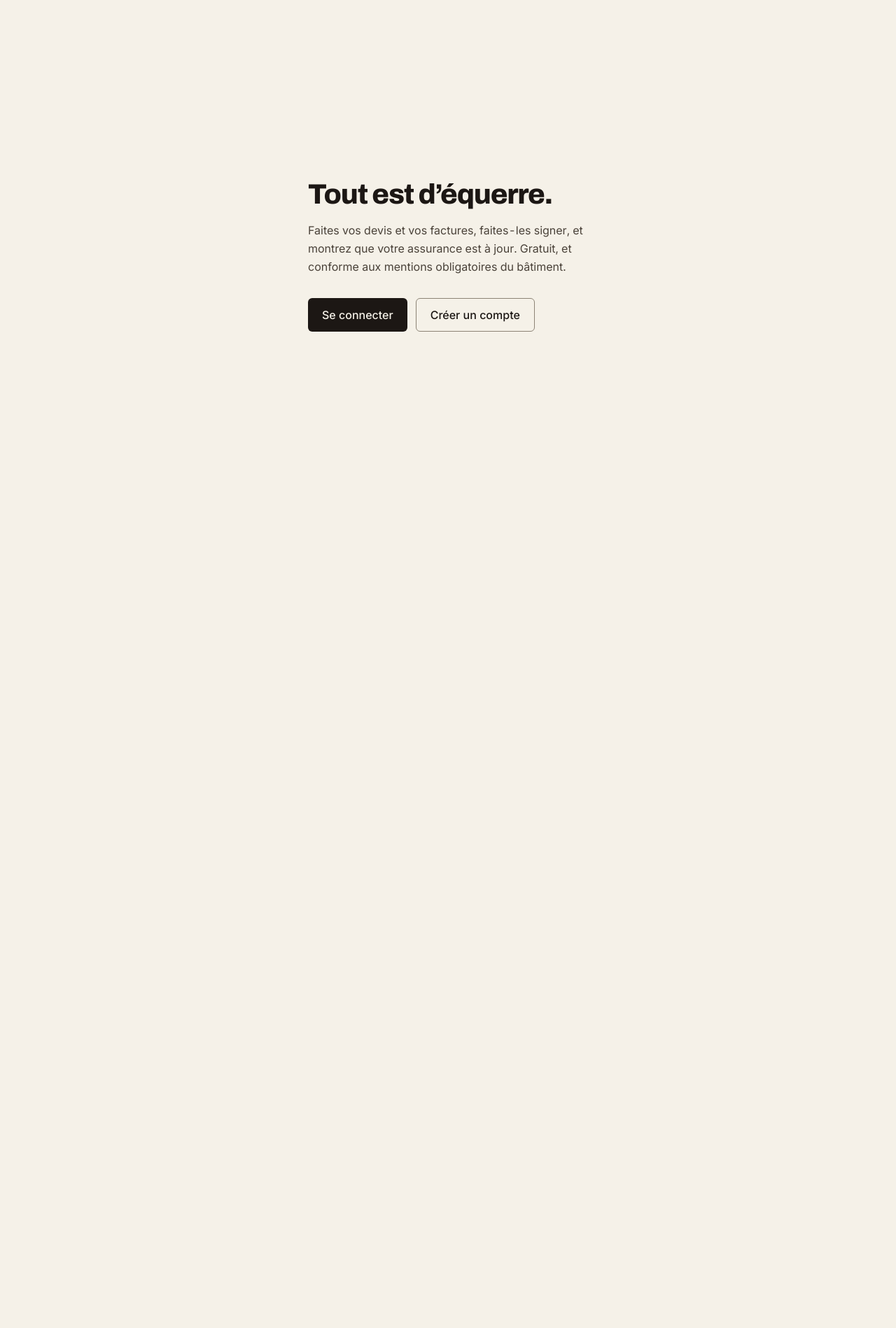
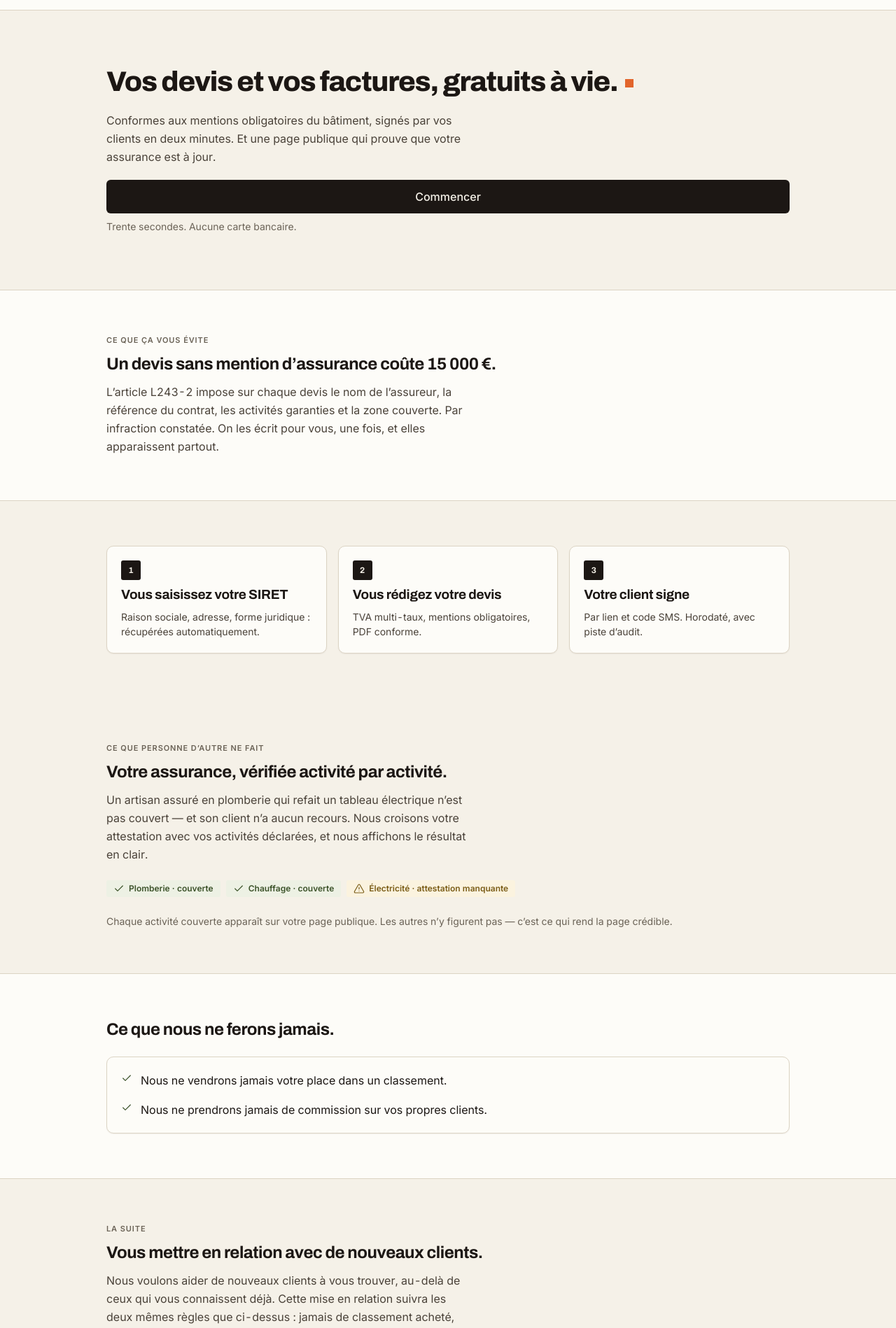
Before and after one commit to PYOH-Agency/Workaround, a Next.js app: page / in a window 1280 px wide. Shown: the part 62-1960 px from the top of the page at 70% size. Before the commit the page ends 800 px from the top, so only its background shows below. Built offline with nearby package versions, Linux system fonts and the light colour scheme.

Commit message:
feat: la page pro

```diff
--- /dev/null
+++ b/src/app/_landing/onboarding-href.ts
@@ -0,0 +1,10 @@
+/**
+ * Ou mene l'action principale de la page pro.
+ *
+ * L'onboarding artisan n'est pas encore construit. En attendant, on pointe sur
+ * la connexion, qui est le debut reel du parcours aujourd'hui — une landing
+ * dont l'action principale renvoie une 404 serait pire que pas de landing.
+ *
+ * Le jour ou l'onboarding existe, c'est cette ligne qui change, et elle seule.
+ */
+export const ONBOARDING_HREF = '/connexion'
--- /dev/null
+++ b/src/app/_landing/pro/hero.tsx
@@ -0,0 +1,36 @@
+import { ButtonLink } from '@/ui/atoms/button-link'
+import { Heading } from '@/ui/atoms/heading'
+import { Text } from '@/ui/atoms/text'
+import { Reveal } from '@/ui/molecules/reveal'
+import { RevealTick } from '@/ui/molecules/reveal-tick'
+import { ONBOARDING_HREF } from '../onboarding-href'
+
+export function Hero() {
+  return (
+    <section className="mx-auto w-full max-w-5xl px-6 py-20">
+      {/* Le seul `Reveal` de la page : c'est le bloc qui porte la promesse. */}
+      <Reveal>
+        <div className="flex flex-col gap-5">
+          <Heading level="display">
+            Vos devis et vos factures, gratuits à vie.
+            <RevealTick />
+          </Heading>
+          <div className="max-w-[52ch]">
+            <Text tone="soft">
+              Conformes aux mentions obligatoires du bâtiment, signés par vos clients en deux
+              minutes. Et une page publique qui prouve que votre assurance est à jour.
+            </Text>
+          </div>
+          <div className="flex flex-col gap-2">
+            <ButtonLink href={ONBOARDING_HREF} size="lg">
+              Commencer
+            </ButtonLink>
+            <Text size="sm" tone="muted">
+              Trente secondes. Aucune carte bancaire.
+            </Text>
+          </div>
+        </div>
+      </Reveal>
+    </section>
+  )
+}
--- /dev/null
+++ b/src/app/_landing/pro/mentions.tsx
@@ -0,0 +1,15 @@
+import { SectionHeader } from '@/ui/molecules/section-header'
+
+export function Mentions() {
+  return (
+    <section className="border-y border-rule bg-card">
+      <div className="mx-auto w-full max-w-5xl px-6 py-16">
+        <SectionHeader
+          label="Ce que ça vous évite"
+          title="Un devis sans mention d’assurance coûte 15 000 €."
+          lead="L’article L243-2 impose sur chaque devis le nom de l’assureur, la référence du contrat, les activités garanties et la zone couverte. Par infraction constatée. On les écrit pour vous, une fois, et elles apparaissent partout."
+        />
+      </div>
+    </section>
+  )
+}
--- /dev/null
+++ b/src/app/_landing/pro/next.tsx
@@ -0,0 +1,18 @@
+import { SectionHeader } from '@/ui/molecules/section-header'
+
+/**
+ * Texte provisoire, a relire : point ouvert n°3 du §10 de la spec landing.
+ * Le principe est arrete (une direction, sans date, encadree par la regle
+ * enoncee juste au-dessus) — la formulation exacte ne l'est pas.
+ */
+export function Next() {
+  return (
+    <section className="mx-auto w-full max-w-5xl px-6 py-16">
+      <SectionHeader
+        label="La suite"
+        title="Vous mettre en relation avec de nouveaux clients."
+        lead="Nous voulons aider de nouveaux clients à vous trouver, au-delà de ceux qui vous connaissent déjà. Cette mise en relation suivra les deux mêmes règles que ci-dessus : jamais de classement acheté, jamais de commission sur vos propres clients. C’est une direction, pas une date."
+      />
+    </section>
+  )
+}
--- /dev/null
+++ b/src/app/_landing/pro/passport.tsx
@@ -0,0 +1,33 @@
+import { Badge } from '@/ui/atoms/badge'
+import { Icon } from '@/ui/atoms/icon'
+import { Text } from '@/ui/atoms/text'
+import { SectionHeader } from '@/ui/molecules/section-header'
+
+export function Passport() {
+  return (
+    <section className="mx-auto w-full max-w-5xl px-6 py-16">
+      <div className="flex flex-col gap-6">
+        <SectionHeader
+          label="Ce que personne d’autre ne fait"
+          title="Votre assurance, vérifiée activité par activité."
+          lead="Un artisan assuré en plomberie qui refait un tableau électrique n’est pas couvert — et son client n’a aucun recours. Nous croisons votre attestation avec vos activités déclarées, et nous affichons le résultat en clair."
+        />
+        <div className="flex flex-wrap gap-2">
+          <Badge tone="verified" icon={<Icon name="check" size="sm" />}>
+            Plomberie · couverte
+          </Badge>
+          <Badge tone="verified" icon={<Icon name="check" size="sm" />}>
+            Chauffage · couverte
+          </Badge>
+          <Badge tone="warning" icon={<Icon name="alert" size="sm" />}>
+            Électricité · attestation manquante
+          </Badge>
+        </div>
+        <Text size="sm" tone="muted">
+          Chaque activité couverte apparaît sur votre page publique. Les autres n’y figurent pas —
+          c’est ce qui rend la page crédible.
+        </Text>
+      </div>
+    </section>
+  )
+}
--- /dev/null
+++ b/src/app/_landing/pro/pricing.tsx
@@ -0,0 +1,22 @@
+import { ButtonLink } from '@/ui/atoms/button-link'
+import { SectionHeader } from '@/ui/molecules/section-header'
+import { ONBOARDING_HREF } from '../onboarding-href'
+
+export function Pricing() {
+  return (
+    <section className="border-y border-rule bg-card">
+      <div className="mx-auto w-full max-w-5xl px-6 py-16">
+        <div className="flex flex-col gap-6">
+          <SectionHeader
+            label="Ce que ça coûte"
+            title="L’outil est gratuit. Pour toujours."
+            lead="Devis, factures, signature, page publique : gratuits à vie, sans limite de volume. L’abonnement Pro ne concerne que ce qui vient après — équipe, planning, situations de travaux, relances d’impayés."
+          />
+          <ButtonLink href={ONBOARDING_HREF} size="lg">
+            Commencer
+          </ButtonLink>
+        </div>
+      </div>
+    </section>
+  )
+}
--- /dev/null
+++ b/src/app/_landing/pro/principles.tsx
@@ -0,0 +1,20 @@
+import { PrinciplePanel } from '@/ui/organisms/principle-panel'
+import { SectionHeader } from '@/ui/molecules/section-header'
+
+export function Principles() {
+  return (
+    <section className="border-y border-rule bg-card">
+      <div className="mx-auto w-full max-w-5xl px-6 py-16">
+        <div className="flex flex-col gap-6">
+          <SectionHeader title="Ce que nous ne ferons jamais." />
+          <PrinciplePanel
+            principles={[
+              'Nous ne vendrons jamais votre place dans un classement.',
+              'Nous ne prendrons jamais de commission sur vos propres clients.',
+            ]}
+          />
+        </div>
+      </div>
+    </section>
+  )
+}
--- /dev/null
+++ b/src/app/_landing/pro/steps.tsx
@@ -0,0 +1,25 @@
+import { Stagger } from '@/ui/molecules/stagger'
+import { StepCard } from '@/ui/molecules/step-card'
+
+/**
+ * Pas de `SectionHeader` ici : le §11 de la spec ne donne que les trois
+ * etapes pour cette section, sans etiquette ni titre — les cartes numerotees
+ * portent la structure a elles seules.
+ */
+export function Steps() {
+  return (
+    <section className="mx-auto w-full max-w-5xl px-6 py-16">
+      <Stagger cols={3}>
+        <StepCard step={1} title="Vous saisissez votre SIRET">
+          Raison sociale, adresse, forme juridique : récupérées automatiquement.
+        </StepCard>
+        <StepCard step={2} title="Vous rédigez votre devis">
+          TVA multi-taux, mentions obligatoires, PDF conforme.
+        </StepCard>
+        <StepCard step={3} title="Votre client signe">
+          Par lien et code SMS. Horodaté, avec piste d’audit.
+        </StepCard>
+      </Stagger>
+    </section>
+  )
+}
--- a/src/app/page.tsx
+++ b/src/app/page.tsx
@@ -1,34 +1,30 @@
-import { ButtonLink } from '@/ui/atoms/button-link'
-import { Heading } from '@/ui/atoms/heading'
-import { Text } from '@/ui/atoms/text'
-import { PublicShell } from '@/ui/shells/public-shell'
+import type { Metadata } from 'next'
+import { LandingShell } from '@/ui/shells/landing-shell'
+import { Hero } from './_landing/pro/hero'
+import { Mentions } from './_landing/pro/mentions'
+import { Next } from './_landing/pro/next'
+import { Passport } from './_landing/pro/passport'
+import { Pricing } from './_landing/pro/pricing'
+import { Principles } from './_landing/pro/principles'
+import { Steps } from './_landing/pro/steps'
 
-/**
- * Accueil.
- *
- * Ce n'est pas une page marketing : c'est la suppression du gabarit de
- * demonstration de create-next-app, qui occupait encore cette route. La vraie
- * page d'acquisition viendra avec le passeport public, en M3.
- */
+export const metadata: Metadata = {
+  title: "D'équerre — devis, factures et assurance vérifiée pour le bâtiment",
+  description:
+    'Vos devis et vos factures, gratuits à vie, conformes aux mentions obligatoires du bâtiment. Et une page publique qui prouve que votre assurance est à jour.',
+  alternates: { canonical: '/' },
+}
+
 export default function Home() {
   return (
-    <PublicShell variant="plain">
-      <div className="flex flex-col gap-4">
-        <Heading level="display">Tout est d’équerre.</Heading>
-        <Text tone="soft">
-          Faites vos devis et vos factures, faites-les signer, et montrez que votre assurance est à
-          jour. Gratuit, et conforme aux mentions obligatoires du bâtiment.
-        </Text>
-      </div>
-
-      <div className="flex flex-wrap gap-3">
-        <ButtonLink href="/connexion" size="lg">
-          Se connecter
-        </ButtonLink>
-        <ButtonLink href="/inscription" tone="secondary" size="lg">
-          Créer un compte
-        </ButtonLink>
-      </div>
-    </PublicShell>
+    <LandingShell audience="pro">
+      <Hero />
+      <Mentions />
+      <Steps />
+      <Passport />
+      <Principles />
+      <Next />
+      <Pricing />
+    </LandingShell>
   )
 }
--- /dev/null
+++ b/src/ui/organisms/principle-panel.tsx
@@ -0,0 +1,27 @@
+import { Icon } from '@/ui/atoms/icon'
+import { Text } from '@/ui/atoms/text'
+import { Card } from '@/ui/molecules/card'
+
+/**
+ * Les engagements du §12 du socle.
+ *
+ * Ce n'est pas une mention de bas de page : pour un artisan demarche dix fois
+ * par des vendeurs de leads, c'est le meilleur argument de la page — et aucun
+ * concurrent ne peut ecrire ces phrases.
+ */
+export function PrinciplePanel({ principles }: { principles: string[] }) {
+  return (
+    <Card elevation="e1">
+      <ul className="flex flex-col gap-4">
+        {principles.map((principle) => (
+          <li key={principle} className="flex items-start gap-3">
+            <span className="mt-0.5 text-verified">
+              <Icon name="check" size="sm" />
+            </span>
+            <Text as="span">{principle}</Text>
+          </li>
+        ))}
+      </ul>
+    </Card>
+  )
+}
```
